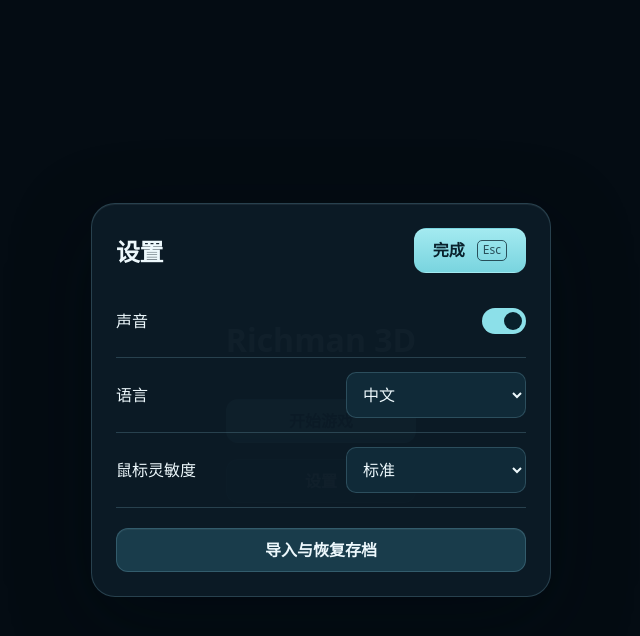
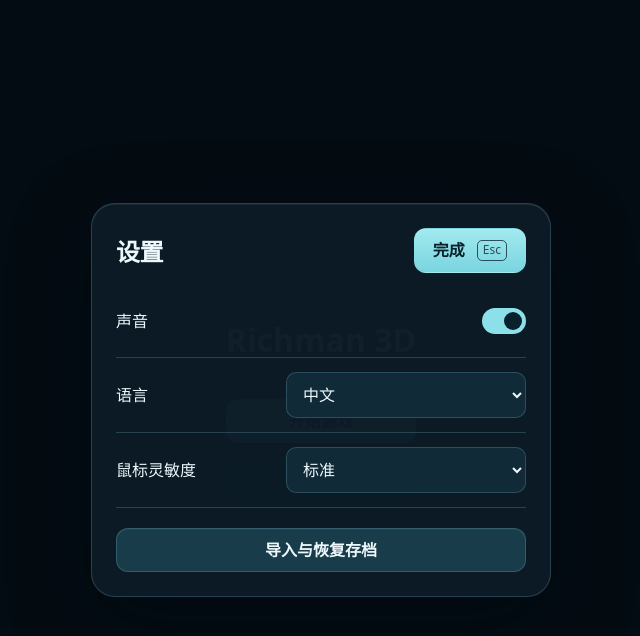
Before and after one commit to chiimagnus/Richman3D, a React (Vite) app: page / in a window 1280 px wide. Both pictures are taken after a click on the button "设置". Shown: the top 636 px of the page, without its empty margins (319-959 px from the left). Built offline with nearby package versions, Linux system fonts and the light colour scheme.

Commit message:
fix: 恢复菜单存档入口焦点并保留完整视角名称

```diff
--- a/src/ui/App.tsx
+++ b/src/ui/App.tsx
@@ -32,6 +32,11 @@ const SceneHost = lazy(() => import("./SceneHost").then((module) => ({ default:
 export function App({ app }: { app: GameApp }) {
   const state = useSyncExternalStore(app.subscribe, app.getSnapshot);
   const [panel, setPanel] = useState<"settings" | "setup" | "transfer" | null>(null);
+  const lastPanel = useRef(panel);
+  useEffect(() => {
+    if (lastPanel.current === "transfer" && panel === "settings") document.querySelector<HTMLButtonElement>("#transfer-open")?.focus({ preventScroll: true });
+    lastPanel.current = panel;
+  }, [panel]);
   return state.session ? <GamePlay key={state.session.matchId} app={app} session={state.session} preferences={state.preferences} /> : <>
     <MainMenu app={app} onSettings={() => setPanel("settings")} onStart={() => setPanel("setup")} />
     {panel === "transfer" ? <TransferPanel app={app} onClose={() => setPanel("settings")} /> : panel === "settings" ? <SettingsPanel app={app} preferences={state.preferences} onClose={() => setPanel(null)}><button id="transfer-open" onClick={() => setPanel("transfer")}>{messages(state.preferences.language).storage.transfer.title}</button></SettingsPanel> : panel === "setup" && <MatchSetup app={app} onClose={() => setPanel(null)} />}
--- a/src/ui/SettingsPanel.module.css
+++ b/src/ui/SettingsPanel.module.css
@@ -1,5 +1,5 @@
 .row { display: flex; justify-content: space-between; align-items: center; flex-wrap: wrap; gap: 8px 16px; padding-block: 14px; border-bottom: 1px solid var(--border); line-height: 1.5; }
-.row select { min-width: 0; max-width: 100%; width: 180px; }
+.row select { min-width: 0; max-width: 100%; width: 240px; }
 .row input { appearance: none; position: relative; flex: 0 0 44px; width: 44px; height: 26px; margin: 9px 0; border: 1px solid var(--border); border-radius: 20px; background: #234453; cursor: pointer; }
 .row input::before { content: ""; position: absolute; inset: 3px auto auto 3px; width: 18px; height: 18px; border-radius: 50%; background: #d0e0e7; }
 .row input:checked { background: var(--accent); border-color: transparent; }
```
